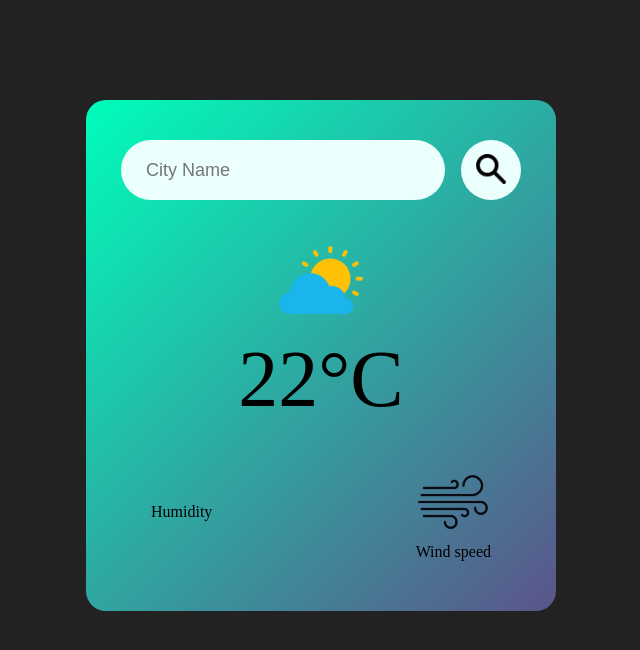
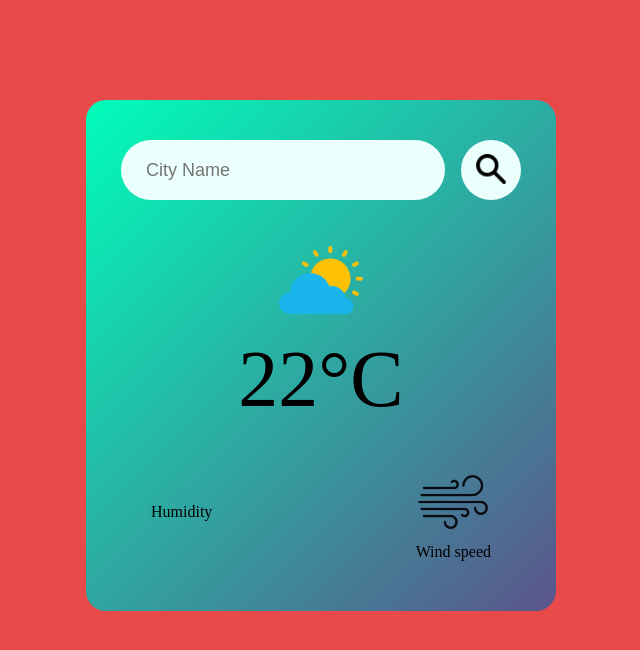
Before and after one commit to Debuty/Weather-App, a plain HTML site: page index.html in a window 1280 px wide. Shown: the whole page, without its empty margins (319-959 px from the left). Drawn offline with Linux system fonts and the light colour scheme.

Commit message:
Test Css Body

```diff
--- a/Main.css
+++ b/Main.css
@@ -13,7 +13,7 @@
 body {
 
 
-    background-color: #222;
+    background-color: #e84949;
 }
 
 
```
